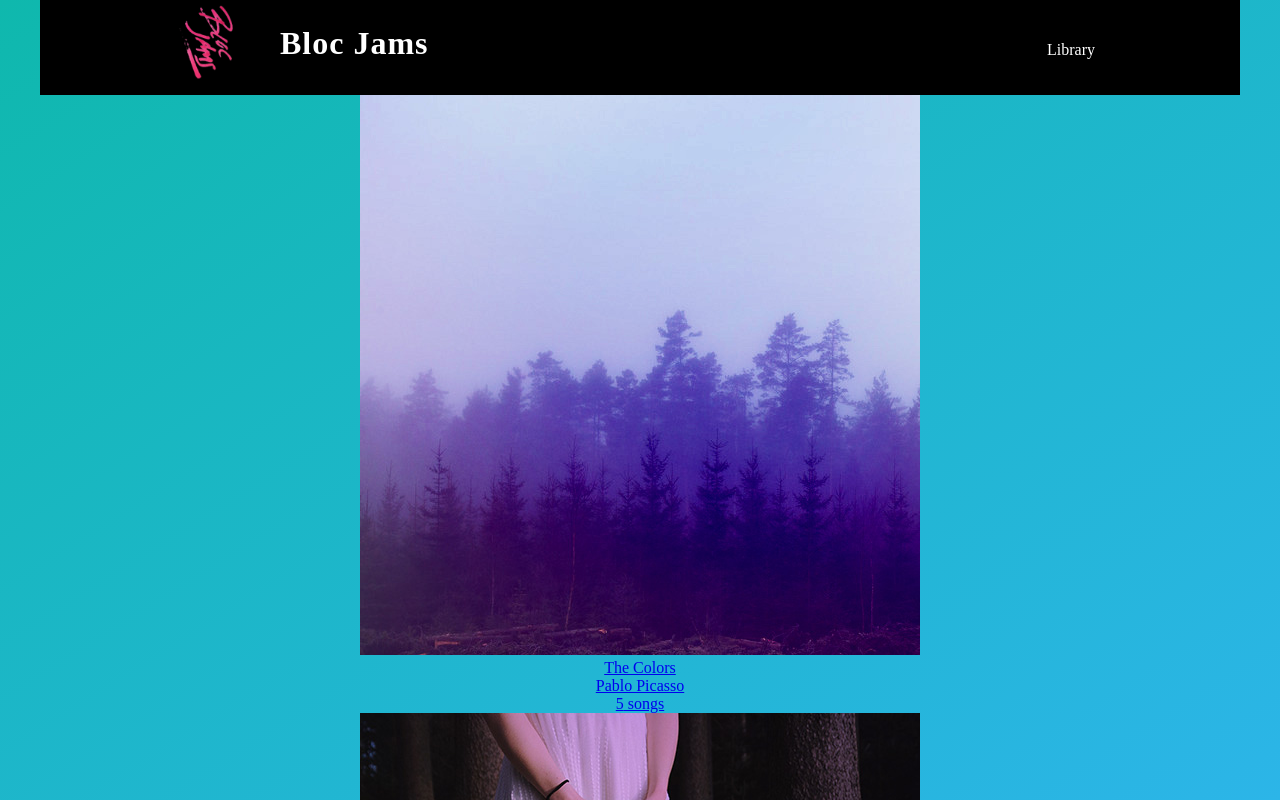
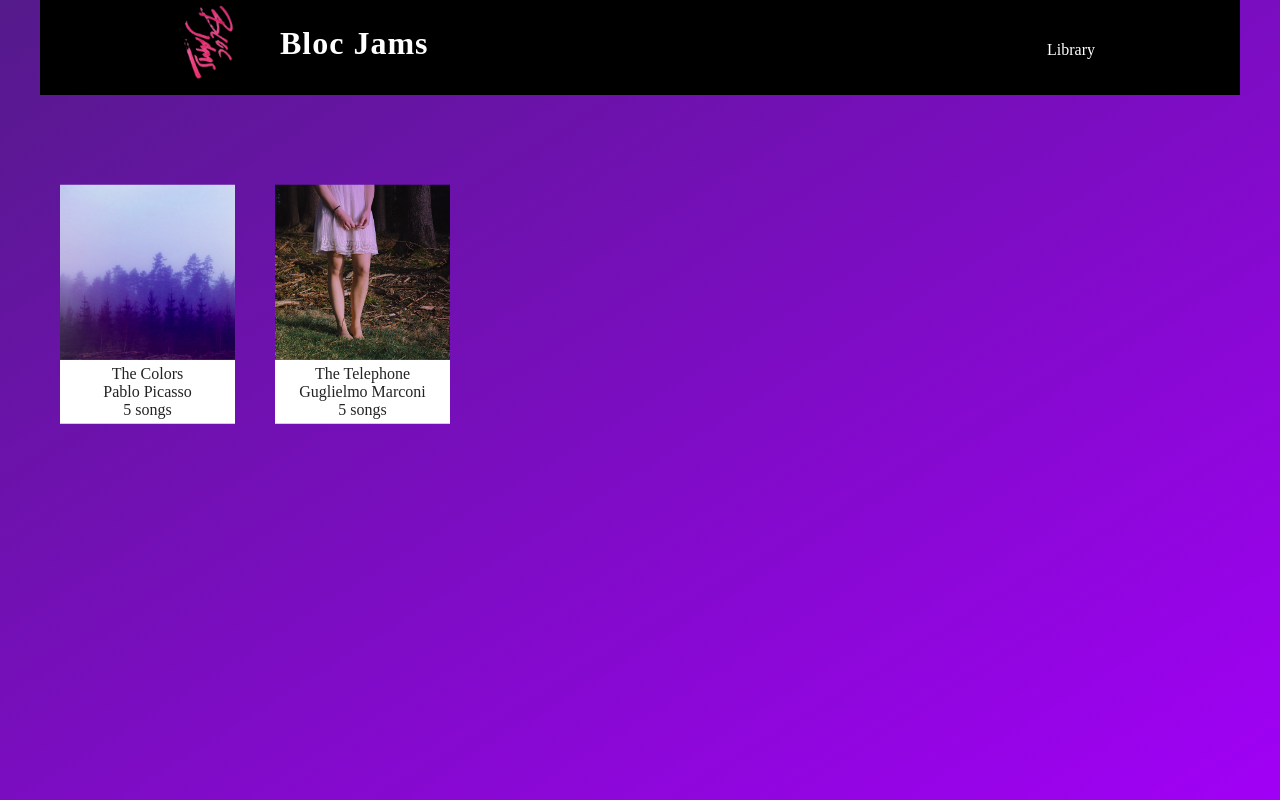
Before and after one commit to mcbeauregard/bloc-jams-react, a React (Create React App) app: page /library in a window 1280 px wide. Shown: the top 800 px of the page. Built offline with nearby package versions, Linux system fonts and the light colour scheme.

Commit message:
Library page: configure albums:

```diff
--- a/src/App.css
+++ b/src/App.css
@@ -64,9 +64,6 @@ nav a {
   transform: translateY(-50%);
   display: block;
   top: 30px;
-}
-
-nav a {
   text-decoration: none;
   color: white;
   font-family: 'Avenir Next';
--- /dev/null
+++ b/src/components/Library.css
@@ -0,0 +1,53 @@
+.library .album {
+  display: table;
+  position: relative;
+  text-align: left;
+  width: 175px;
+  float: left;
+  text-decoration: none;
+  opacity: 0.9;
+}
+
+.library img {
+  width: 175px;
+  display: table-cell;
+}
+
+.library div {
+  font-size: 1rem;
+  font-weight: 300px;
+}
+
+.library-text {
+  background: white;
+  display: table-cell;
+  width: 165px;
+  padding: 5px 5px;
+}
+
+.library .album-title {
+  font-size: 1.25rem;
+  display: table-cell;
+}
+
+.library .album-artist,
+.library .album-song-count {
+  font-size: 0.8rem;
+  opacity: 0.7;
+  display: table-cell;
+}
+
+.library a {
+  display: inline-block;
+  padding: 0 20px;
+  float: left;
+  position: relative;
+  transform: translate(0%,25%);
+  display: block;
+  top: 30px;
+  color: #232323;
+  font-weight: 400px;
+  text-decoration: none;
+  font-weight: 400px;
+  font-family: 'Avenir Next';
+}
--- a/src/components/Library.js
+++ b/src/components/Library.js
@@ -1,6 +1,7 @@
 import React, { Component } from 'react';
 import { Link } from 'react-router-dom';
 import albumData from './../data/albums';
+import styles from './Library.css';
 
 class Library extends Component {
     constructor(props) {
@@ -15,9 +16,11 @@ class Library extends Component {
           this.state.albums.map( (album, index) =>
             <Link to={`/album/${album.slug}`} key={index}>
             <img src={album.albumCover} alt={album.title} />
-            <div>{album.title}</div>
-            <div>{album.artist}</div>
-            <div>{album.songs.length} songs</div>
+            <section className='library-text'>
+              <div>{album.title}</div>
+              <div>{album.artist}</div>
+              <div>{album.songs.length} songs</div>
+            </section>
             </Link>
           )
         }
--- a/src/index.css
+++ b/src/index.css
@@ -3,7 +3,7 @@
 body {
   width: 1200px;
   margin: 0 auto;
-  background: linear-gradient(to bottom right, #0fb8ad, #2cb5e8);
+  background: linear-gradient(to bottom right, #551a8b, #A100F6);
   background-repeat: no-repeat;
   background-attachment: fixed;
 }
```
